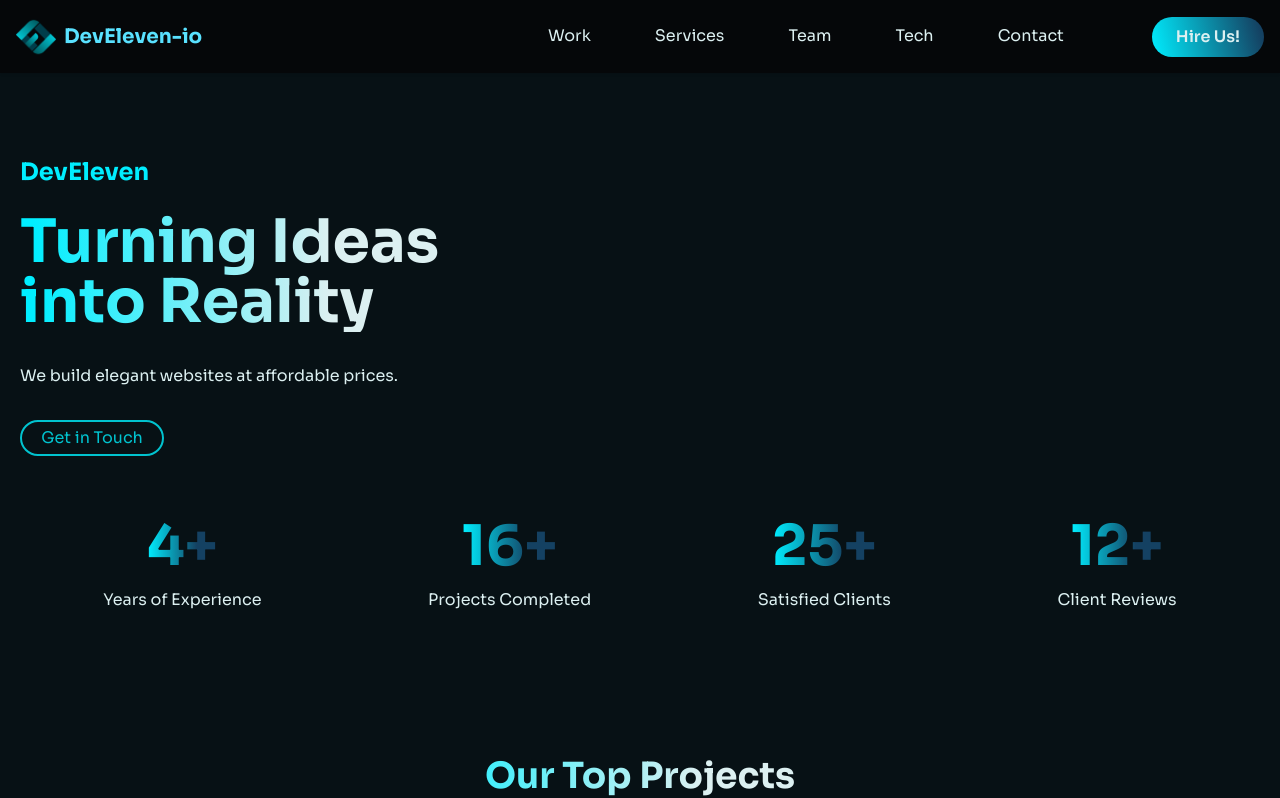
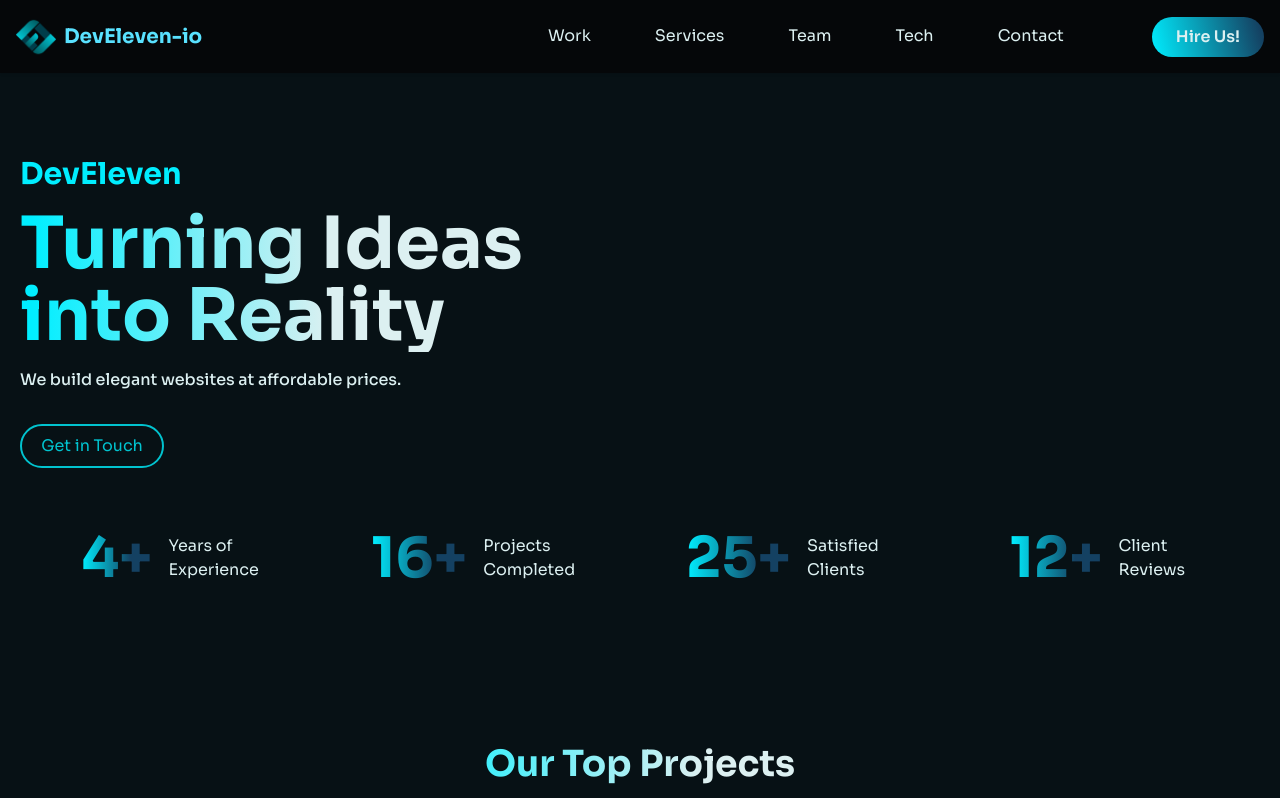
Before and after one commit to DEVELEVEN-io/develeven-io, a Next.js app: page / in a window 1280 px wide. Shown: the top 798 px of the page. Built offline with nearby package versions, Linux system fonts and the light colour scheme.

Commit message:
Fine tuned Header component

```diff
--- a/components/Header/Header.jsx
+++ b/components/Header/Header.jsx
@@ -24,21 +24,21 @@
 
   return (
     <header className="header container flex flex-col justify-between mx-auto mt-32 w-full">
-      <h2 className="text-2xl font-bold text-cyanblue my-2">DevEleven</h2>
-      <h1 className="text-6xl font-bold text-gradient my-4">
+      <h2 className="text-3xl font-bold text-cyanblue mt-2">DevEleven</h2>
+      <h1 className="text-7xl font-bold text-gradient my-4">
         Turning Ideas <br />
         into Reality
       </h1>
-      <p className="my-4">We build elegant websites at affordable prices.</p>
-      <button className="w-36 py-1 border-2 border-cyanmid text-cyanmid rounded-full my-4 hover:bg-cyanmid hover:text-ff transition">
-        Get in Touch
-      </button>
+      <p className="mb-4 font-medium">We build elegant websites at affordable prices.</p>
+        <button className="w-36 py-2 border-2 border-cyanmid text-cyanmid rounded-full my-4 hover:bg-cyanmid hover:text-ff transition">
+          Get in Touch
+        </button>
 
       <div className="achievements flex flex-row justify-around my-8">
         {achievements.map((achievement, index) => (
-          <div key={index} className="ml flex flex-col items-center">
+          <div key={index} className="ml flex flex-row items-center">
             <span className="bigGradient">{achievement.count}</span>
-            <span className="info">{achievement.info}</span>
+            <span className="info w-20 ml-4">{achievement.info}</span>
           </div>
         ))}
       </div>
```
